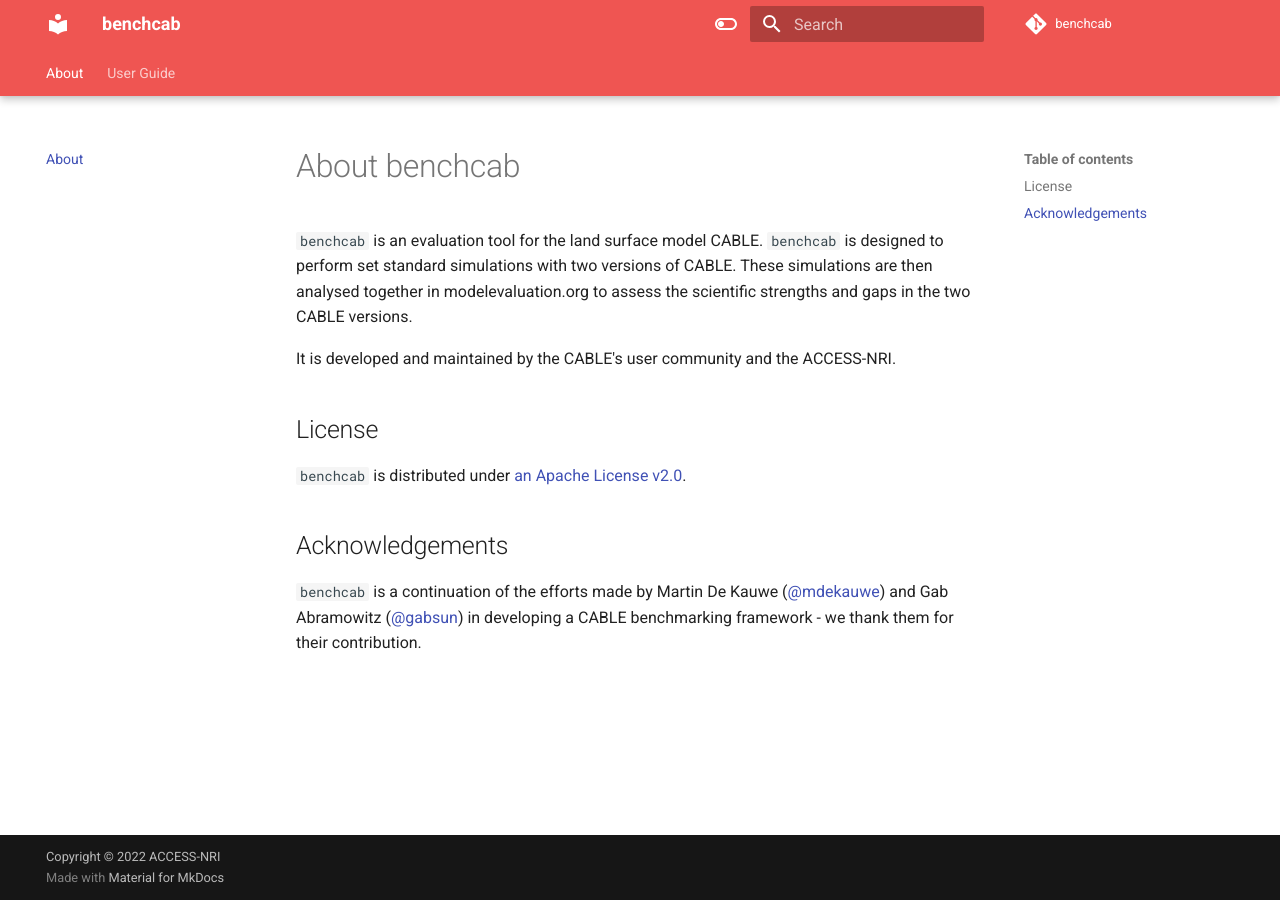
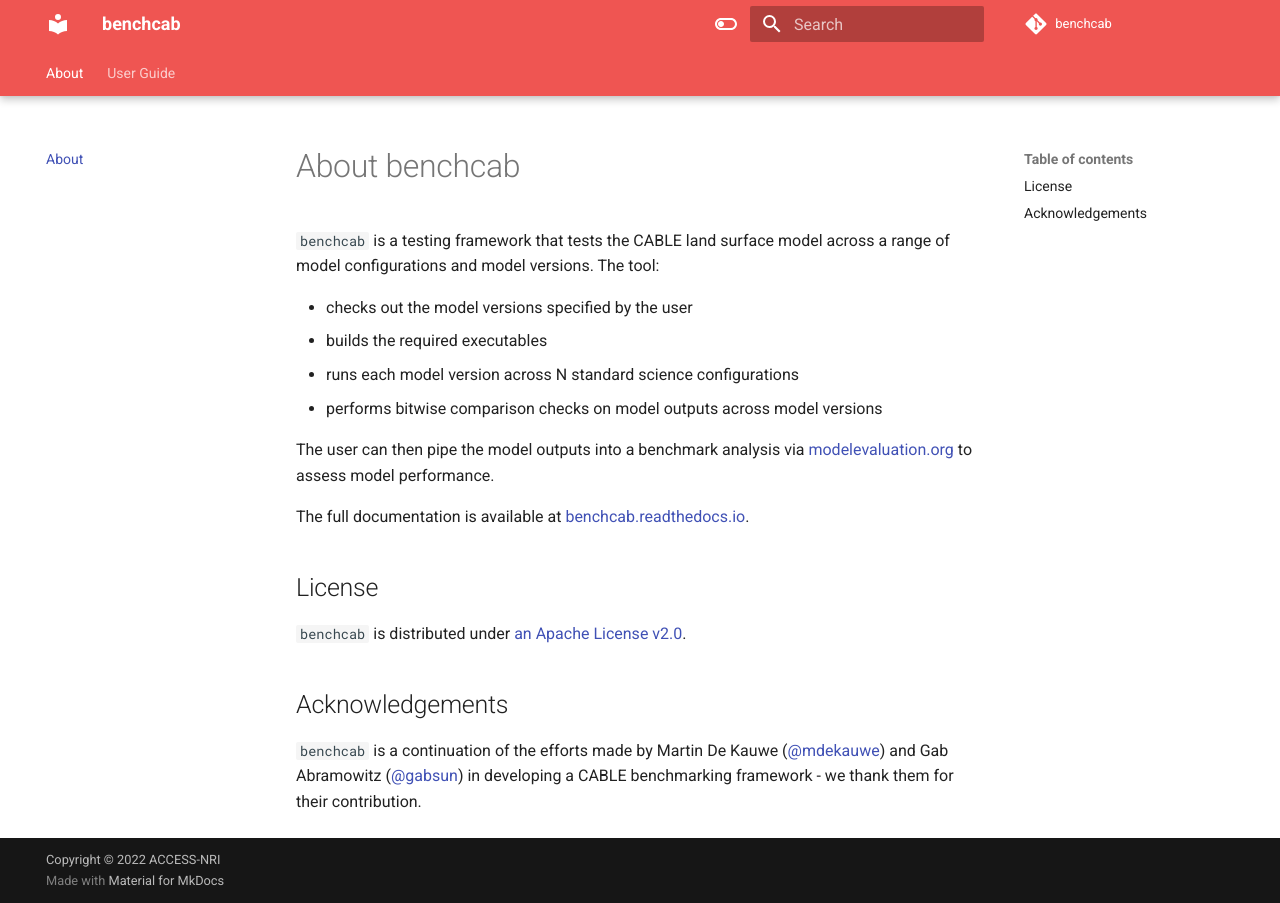
Before and after one commit to mdekauwe/CABLE_benchmarking, an MkDocs documentation site: the page built from docs/index.md, in a window 1280 px wide. Built offline with MkDocs 1.6.1 and Material for MkDocs 9.7.7, drawn with Linux system fonts in a browser that asks for light colours; comment, search, counter and statistics services are not loaded.

Commit message:
Include README contents in index.md
Content is duplicated across `docs/index.md` and `README.md`. This
change merges the two pages and embeds the README contents in index.md.

Fixes #218

```diff
--- a/docs/index.md
+++ b/docs/index.md
@@ -1,15 +1,3 @@
 # About benchcab
 
-`benchcab` is an evaluation tool for the land surface model CABLE. `benchcab` is designed to perform set standard simulations with two versions of CABLE. These simulations are then analysed together in modelevaluation.org to assess the scientific strengths and gaps in the two CABLE versions.
-
-It is developed and maintained by the CABLE's user community and the ACCESS-NRI.
-
-## License
-
-`benchcab` is distributed under [an Apache License v2.0][apache-license].
-
-## Acknowledgements
-
-`benchcab` is a continuation of the efforts made by Martin De Kauwe ([@mdekauwe](https://github.com/mdekauwe)) and Gab Abramowitz ([@gabsun](https://github.com/gabsun)) in developing a CABLE benchmarking framework - we thank them for their contribution.
-
-[apache-license]: https://www.apache.org/licenses/LICENSE-2.0
+--8<-- "README.md:contents"
--- a/mkdocs.yml
+++ b/mkdocs.yml
@@ -62,6 +62,7 @@
   - pymdownx.emoji:
       emoji_index: !!python/name:materialx.emoji.twemoji
       emoji_generator: !!python/name:materialx.emoji.to_svg
+  - pymdownx.snippets
 
 
 extra_javascript:
```
Also changed, not shown: README.md (+9 -2 lines).
